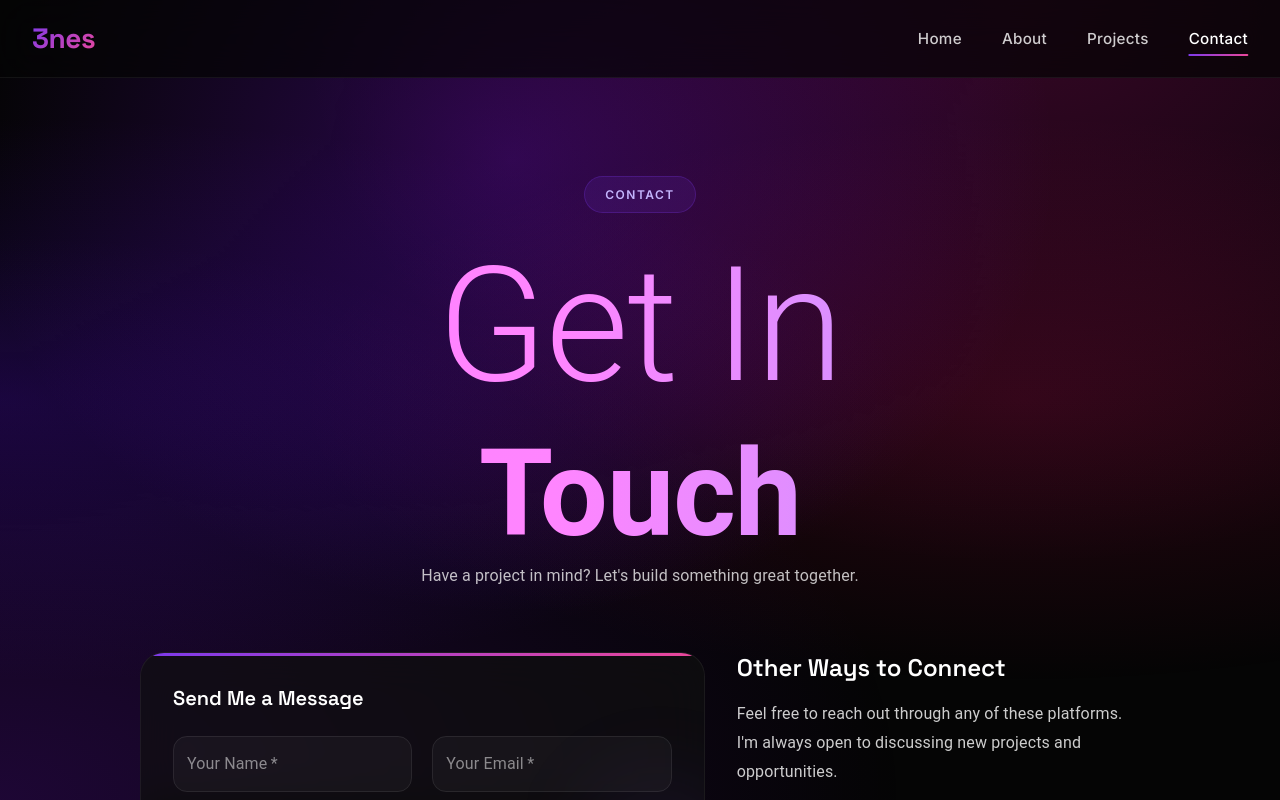
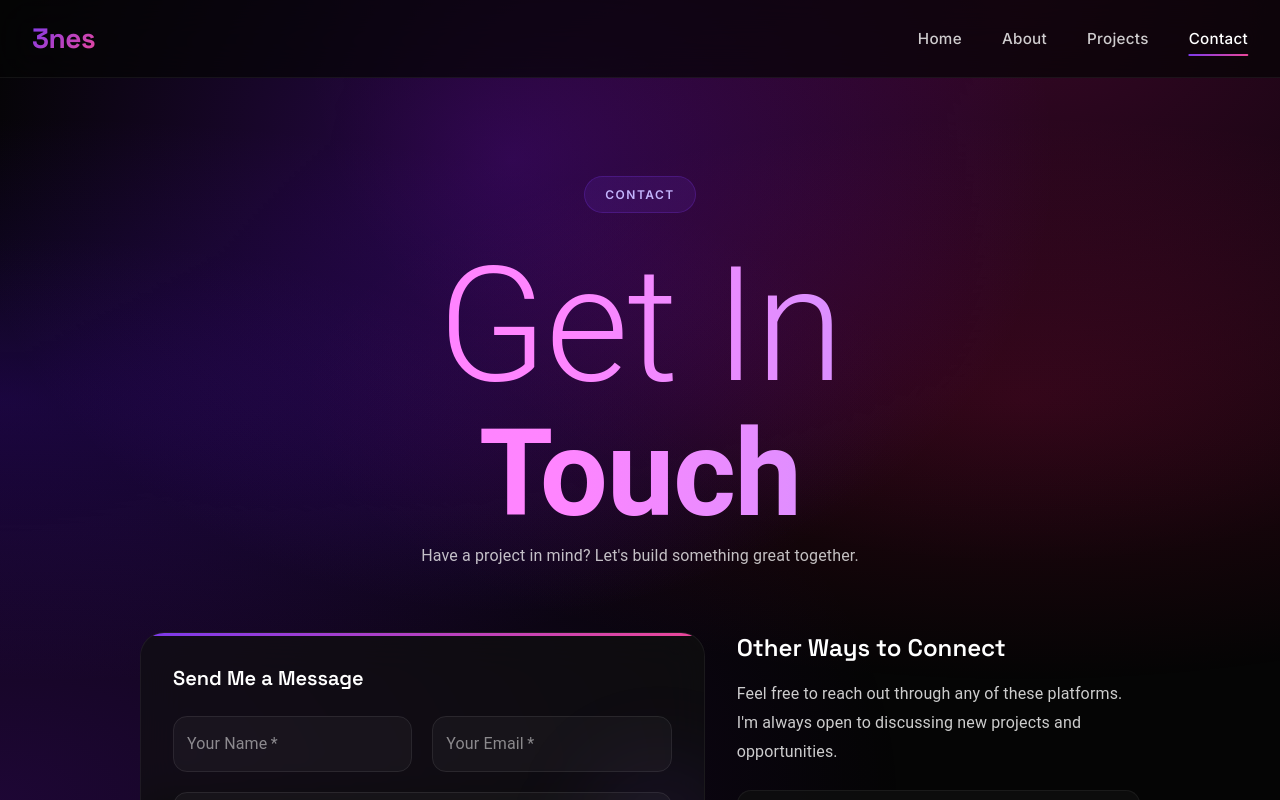
Before and after one commit to enesgunumdogdu/enesgunumdogducomtr, a React (Vite) app: page /contact in a window 1280 px wide. Shown: the top 800 px of the page. Built offline with nearby package versions, Linux system fonts and the light colour scheme.

Commit message:
Refine large hero name styles in App.css: Added line-height adjustments and margin tweaks for improved text scaling and visual hierarchy on pages with shorter titles.

```diff
--- a/src/App.css
+++ b/src/App.css
@@ -616,12 +616,18 @@
 }
 
 /* Large variant - for pages with shorter titles (Projects, Contact) */
+.hero-name--large {
+  line-height: 0.75;
+}
+
 .hero-name--large .hero-name-first {
   font-size: clamp(5rem, 16vw, 10rem);
+  margin-bottom: -0.1em;
 }
 
 .hero-name--large .hero-name-surname {
   font-size: clamp(3.5rem, 12vw, 7.5rem);
+  margin-top: -0.05em;
 }
 
 @media (max-width: 1024px) {
```
